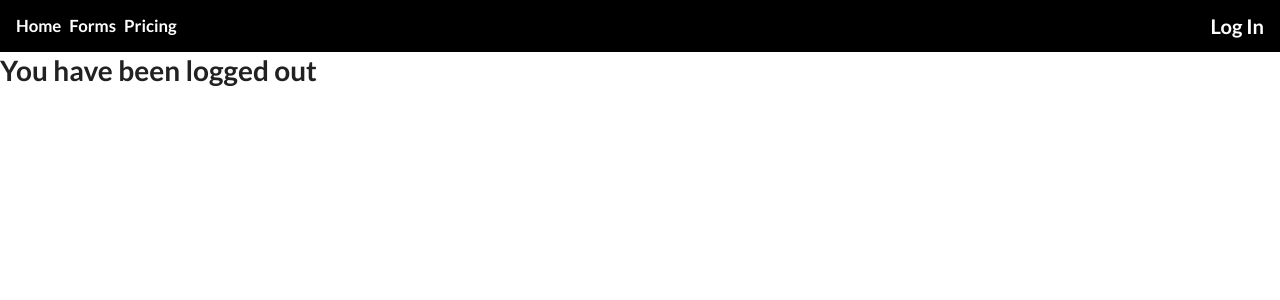
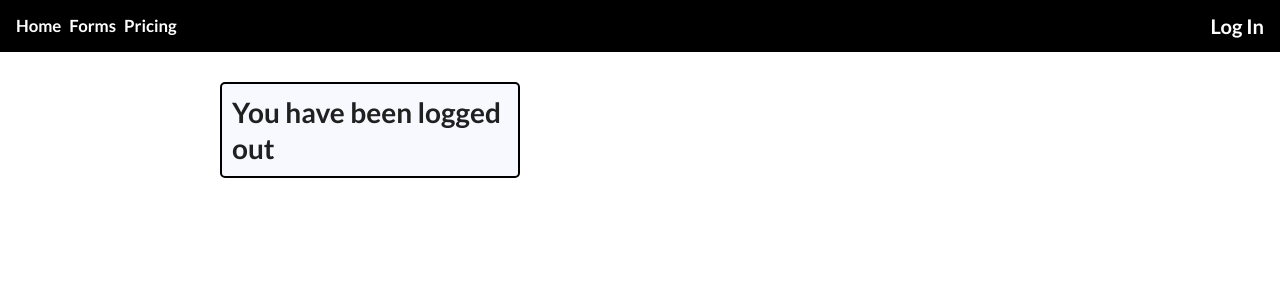
Before and after one commit to jacobtellep/cs481-project, a React (Create React App) app in the folder client/: page /logout in a window 1280 px wide. Shown: the top 300 px of the page. Built offline with nearby package versions, Linux system fonts and the light colour scheme.

Commit message:
added css to datasent and wrongpermissions

```diff
--- a/client/src/App.js
+++ b/client/src/App.js
@@ -52,8 +52,11 @@ const App = () => {
           <ProtectedRoute path="/viewpricing" component={ViewPricing} />
           <Route path="/logout" component={Logout} />
           <Route path="/login" component={Login} />
-          <Route path="/datasent" component={DataSent} />
-          <Route path="/wrongpermissions" component={WrongPermissions} />
+          <ProtectedRoute path="/datasent" component={DataSent} />
+          <ProtectedRoute
+            path="/wrongpermissions"
+            component={WrongPermissions}
+          />
           <Route path="/" exact>
             <img
               style={{
--- a/client/src/components/DataSent.js
+++ b/client/src/components/DataSent.js
@@ -1,18 +1,15 @@
-import React from "react";
+import React from 'react';
 
 class DataSent extends React.Component {
-
-    render() {
-
-        return(
-
-            <div style={{paddingLeft: "20px", paddingTop: "20px"}}>
-                <h1>Data Sent successfully</h1>
-                <h1>You may now leave this page</h1>
-            </div>
-
-        );
-    };
-};
+  render() {
+    return (
+      <div
+        className="border"
+        style={{ paddingLeft: '20px', paddingTop: '20px' }}>
+        <h1>Data Sent successfully. You may now leave this page.</h1>
+      </div>
+    );
+  }
+}
 
 export default DataSent;
--- a/client/src/components/Logout.js
+++ b/client/src/components/Logout.js
@@ -1,9 +1,19 @@
-import React from "react";
+import React from 'react';
 
 const Logout = () => {
   return (
     <div>
-      <h1>You have been logged out</h1>
+      <h1
+        className="border"
+        style={{
+          alignContent: 'center',
+          position: 'absolute',
+          width: '300px',
+          left: '190px',
+          margin: '30px',
+        }}>
+        You have been logged out
+      </h1>
     </div>
   );
 };
```
Also changed, not shown: 1 other file (tests, documents, lock files or other folders).
